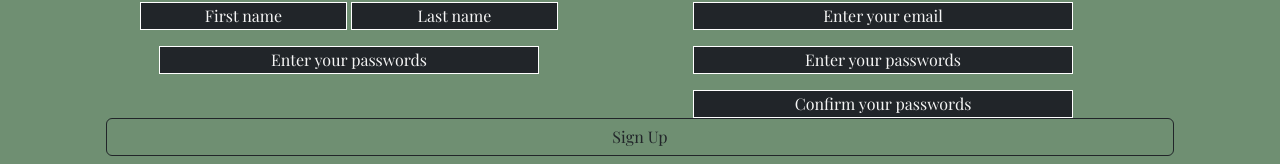
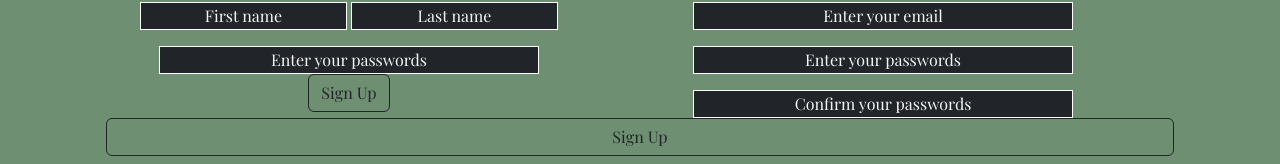
Before and after one commit to maythadarwin/2023-2024-LS-EDUSN-Yearbook, a plain HTML site: page ContactUs.html in a window 1280 px wide. Shown: the part 1244-1408 px from the top of the page. Drawn offline with nearby package versions, Linux system fonts and the light colour scheme.

Commit message:
Update ContactUs.html

```diff
--- a/ContactUs.html
+++ b/ContactUs.html
@@ -151,6 +151,7 @@
     <div class="col-sm-12 mt-3 ">
       <input class="bg-dark border border-white text-white text-center input" type="Password" name="Tinput" id="NTInput" class="form-control my-5" placeholder="Enter your passwords">
     </div>
+	     <button class="btn btn-outline-dark" type="button">Sign Up</button>
     </div>
 
       <div class="col-md me-5 mt-3 ">
```
